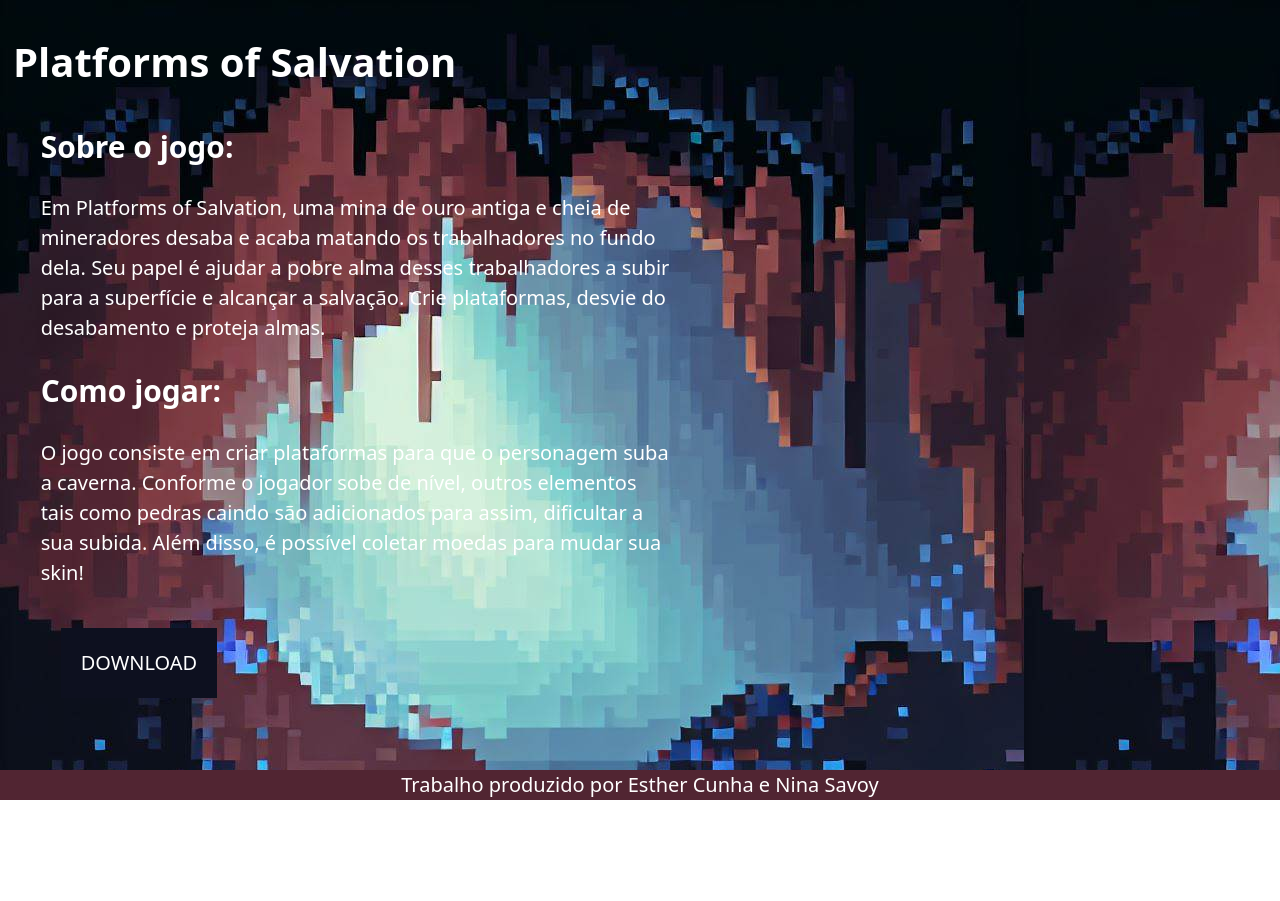
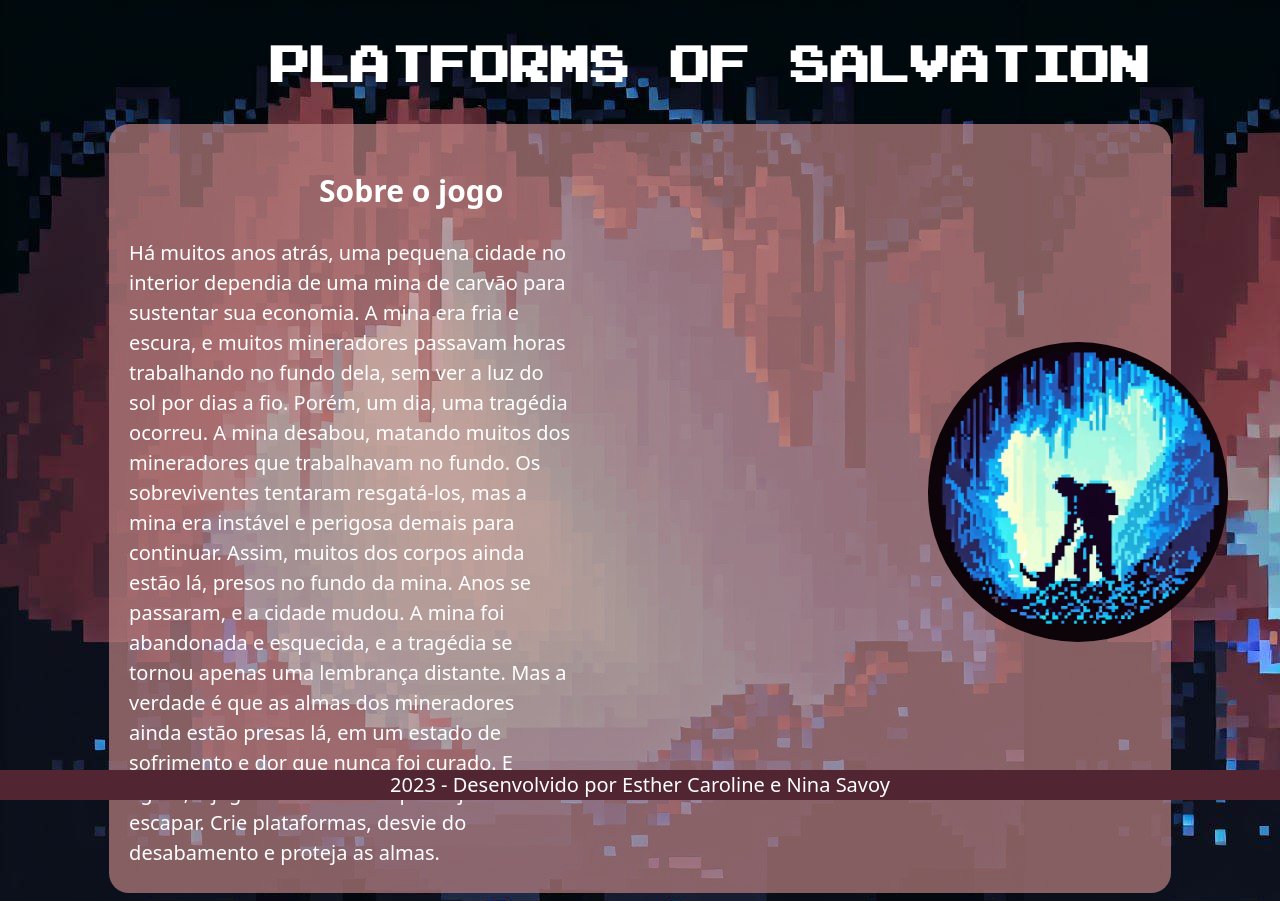
Before and after one commit to insper-classroom/devlife-23-1-projeto-pygame-esther_nina, a plain HTML site: page docs/index.html in a window 1280 px wide. Before the commit the page ends 800 px from the top, so only its background shows below. Drawn offline with Linux system fonts and the light colour scheme.

Commit message:
melhoria design e telas novas

```diff
--- a/docs/index.css
+++ b/docs/index.css
@@ -1,3 +1,7 @@
+@font-face {
+  font-family: "Emulogic Font";
+  src: url("Emulogic-zrEw.ttf") format('truetype');
+}
 * {
     margin: 5;
     padding: 30;
@@ -10,7 +14,6 @@
     flex-direction: row ;
     justify-content: space-between;
     align-items: center;
-    background-color: blue;
     padding: 20px 20px;
   }
   nav {
@@ -21,27 +24,24 @@
     color: #0D101F;
     padding: 20px
   }
+
+
   body {
     font-family: system-ui, -apple-system, BlinkMacSystemFont, 'Segoe UI', Roboto, Oxygen, Ubuntu, Cantarell, 'Open Sans', 'Helvetica Neue', sans-serif;
     font-size: 20px;
     line-height: 1.5;
     color: #fff;
-    background-color: #fff;
+    background-image: url('caverna 1.jpeg');
   }
+
+
 
   h1 {background-color: transparent;
       padding: 5px;
-      ;}
+      font-family: 'Emulogic Font';
+      font-size: 40px;
+    margin-left: 20%;}
 
-  a {
-    color: #ffffff;
-    padding: 20px;
-    display: flex;
-    text-decoration: none;
-    background-color: #0D101F;
-    justify-content: space-evenly;
-    flex-direction: row;
-  }
 
   footer {
     position: fixed;
@@ -51,13 +51,25 @@
     background-color: #512532;
     color: white;
     text-align: center;
+    margin: 0;
   }
 
-  a:hover {
-    color: white;
-    text-decoration: underline black;
+  .sobre_jogo{
+    margin-left: 8%;
+    margin-right:8% ;
+    padding: 20px 600px 5px 20px;
+    background: rgba(186, 129, 129, 0.7);;
+    border-radius: 20px 20px 20px 20px ;
+    font-size: 20px;
   }
-  .sobre_jogo{
-    margin-left: 1%;
-    padding: 0px 600px 5px 20px
-  }
+
+  .gif{
+    margin-left: 900px;
+    position: absolute;
+    margin-left: 920px;
+    bottom: 130px;
+    }
+  img {border-radius: 50%;}
+
+  h2 {margin-left: 43%;
+  font-size: 30px;}
--- a/docs/index.html
+++ b/docs/index.html
@@ -8,36 +8,27 @@
     <title>Platforms of Salvation</title>
 </head>
 <body>
-
-    <style>
-        body {
-            background-image: url('caverna 1.jpeg');
-        }
-        </style>
     <h1>
         Platforms of Salvation
     </h1>
     <div class = "sobre_jogo">
-    <div class = "instrucoes">
     <h2>
-        Sobre o jogo:
+        Sobre o jogo
     </h2>
     <p>
-        Em Platforms of Salvation, uma mina de ouro antiga e cheia de mineradores desaba e acaba matando os trabalhadores no fundo dela. Seu papel é ajudar a pobre alma desses trabalhadores a subir para a superfície e alcançar a salvação. Crie plataformas, desvie do desabamento e proteja almas.
-    </p>
-        <h2>
-        Como jogar:
-    </h2>
-    <p>
-        O jogo consiste em criar plataformas para que o personagem suba a caverna. Conforme o jogador sobe de nível, outros elementos tais como pedras caindo são adicionados para assim, dificultar a sua subida. Além disso, é possível coletar moedas para mudar sua skin!
+        Há muitos anos atrás, uma pequena cidade no interior dependia de uma mina de carvão para sustentar sua economia. A mina era fria e escura, e muitos mineradores passavam horas trabalhando no fundo dela, sem ver a luz do sol por dias a fio. Porém, um dia, uma tragédia ocorreu. A mina desabou, matando muitos dos mineradores que trabalhavam no fundo. Os sobreviventes tentaram resgatá-los, mas a mina era instável e perigosa demais para continuar. Assim, muitos dos corpos ainda estão lá, presos no fundo da mina.
+
+Anos se passaram, e a cidade mudou. A mina foi abandonada e esquecida, e a tragédia se tornou apenas uma lembrança distante. Mas a verdade é que as almas dos mineradores ainda estão presas lá, em um estado de sofrimento e dor que nunca foi curado. E agora, o jogador é chamado para ajudá-las a escapar. Crie plataformas, desvie do desabamento e proteja as almas.
     </p>
     </div>
-    <nav>
-        <a href='https://devlife.insper-comp.com.br/'>DOWNLOAD
-        </a>
-    </nav>
+    <div class = "gif"
+        <p>
+            <img src="gif mining.gif" alt="Não foi possível carregar o gif"  width="300" height="300">
+
+        </p>
+    </div>
     <footer>
-        Trabalho produzido por Esther Cunha e Nina Savoy
+        2023 - Desenvolvido por Esther Caroline e Nina Savoy
       </footer>
 </body>
 </html>
--- /dev/null
+++ b/docs/index_como_jogar.css
@@ -0,0 +1,79 @@
+@font-face {
+    font-family: "Emulogic Font";
+    src: url("Emulogic-zrEw.ttf") format('truetype');
+  }
+  * {
+      margin: 5;
+      padding: 30;
+      box-sizing: border-box;
+    }
+
+    /* Estilos Gerais */
+    header {
+      display: flex;
+      flex-direction: row ;
+      justify-content: space-between;
+      align-items: center;
+      padding: 20px 20px;
+    }
+    nav {
+      width: 200px;
+      display: flex;
+      justify-content: space-between;
+      background-color: transparent;
+      color: #0D101F;
+      padding: 20px
+    }
+
+
+    body {
+      font-family: system-ui, -apple-system, BlinkMacSystemFont, 'Segoe UI', Roboto, Oxygen, Ubuntu, Cantarell, 'Open Sans', 'Helvetica Neue', sans-serif;
+      font-size: 20px;
+      line-height: 1.5;
+      color: #fff;
+      background-image: url('caverna 1.jpeg');
+
+    }
+
+
+
+    h1 {background-color: transparent;
+        padding: 5px;
+        font-family: 'Emulogic Font';
+        font-size: 40px;
+      margin-left: 20%;}
+
+
+    footer {
+      position: fixed;
+      left: 0;
+      bottom: 0;
+      width: 100%;
+      background-color: #512532;
+      color: white;
+      text-align: center;
+      margin: 0;
+    }
+
+    .como_jogar{
+      margin-left: 8%;
+      margin-right:8% ;
+      padding: 20px 600px 5px 20px;
+      background: rgba(186, 129, 129, 0.7);
+      border-radius: 20px 20px 20px 20px ;
+      font-size: 20px;
+      display: flex;
+      flex-direction: row;
+      justify-content: space-between;
+    }
+
+    .gif{
+      margin-left: 900px;
+      position: absolute;
+      margin-left: 920px;
+      bottom: 130px;
+      }
+    img {border-radius: 50%;}
+
+    h2 {margin-left: 43%;
+    font-size: 30px;}
```
Also changed, not shown: docs/index_como_jogar.html (added, +37 -0 lines), docs/index_heuristicas.html (added, +12 -0 lines), docs/Emulogic-zrEw.ttf (added), docs/gif mining.gif (added), docs/index_heuristicas.css (added).
